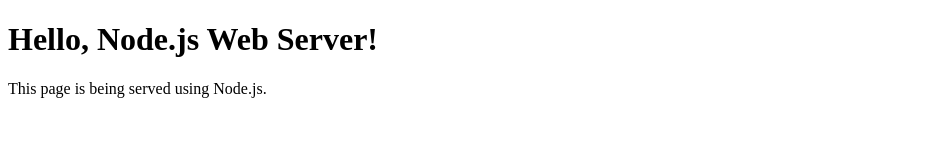
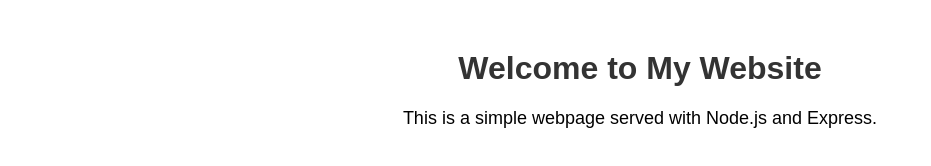
Before and after one commit to anenaghosh/sit737, a website: page week2/simple-webpage/index.html in a window 1280 px wide. Shown: the whole page, without its empty margins (0-931 px from the left). Drawn offline with Linux system fonts and the light colour scheme.

Commit message:
Staging changes to README and simple-webpage before rebase

```diff
--- a/week2/simple-webpage/index.html
+++ b/week2/simple-webpage/index.html
@@ -1,12 +1,25 @@
 <!DOCTYPE html>
 <html lang="en">
 <head>
-  <meta charset="UTF-8">
-  <meta name="viewport" content="width=device-width, initial-scale=1.0">
-  <title>Simple Web Server</title>
+    <meta charset="UTF-8">
+    <meta name="viewport" content="width=device-width, initial-scale=1.0">
+    <title>My Simple Website</title>
+    <style>
+        body {
+            font-family: Arial, sans-serif;
+            text-align: center;
+            margin-top: 50px;
+        }
+        h1 {
+            color: #333;
+        }
+        p {
+            font-size: 18px;
+        }
+    </style>
 </head>
 <body>
-  <h1>Hello, Node.js Web Server!</h1>
-  <p>This page is being served using Node.js.</p>
+    <h1>Welcome to My Website</h1>
+    <p>This is a simple webpage served with Node.js and Express.</p>
 </body>
 </html>
```
Also changed, not shown: week2/simple-webpage/server.js (+12 -8 lines), 5.1P/README.md.
